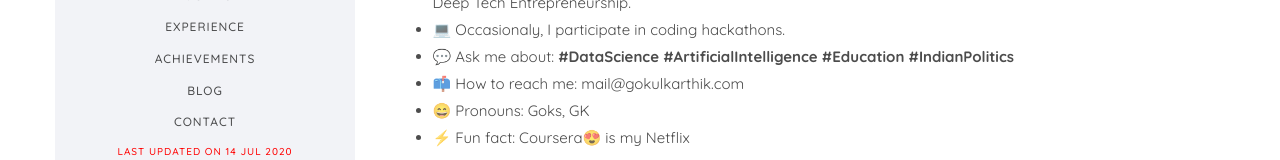
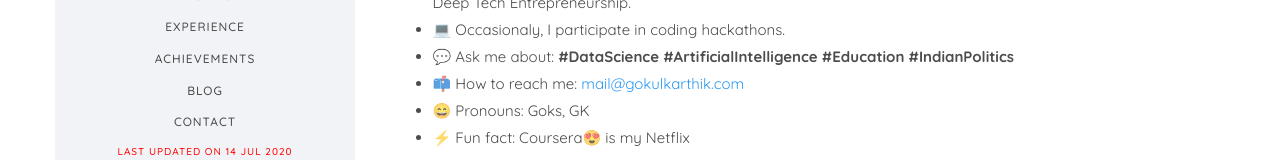
Before and after one commit to gokulkarthik/gokulkarthik.github.io, a plain HTML site: page index.html in a window 1280 px wide. Shown: the part 442-602 px from the top of the page. Drawn offline with nearby package versions, Linux system fonts and the light colour scheme; files whose address does not match are found by name; a web font is replaced by a local one.

Commit message:
Update index.html

```diff
--- a/index.html
+++ b/index.html
@@ -164,7 +164,7 @@ Copyright &copy;<script>document.write(new Date().getFullYear());</script> All r
 											<li>👯 I’m looking to collaborate with fellow techies / business savvy people who are passionate about Digital Deep Tech Entrepreneurship.</li>
 											<li>💻 Occasionaly, I participate in coding hackathons.</li>
 											<li>💬 Ask me about: <b>#DataScience #ArtificialIntelligence #Education #IndianPolitics</b></li>
-											<li>📫 How to reach me: mail@gokulkarthik.com</li>
+											<li>📫 How to reach me: <a href="mailto:mail@gokulkarthik.com" target="_blank">mail@gokulkarthik.com</a></li>
 											<li>😄 Pronouns: Goks, GK</li>
 											<li>⚡ Fun fact: Coursera😍 is my Netflix</li>
 										</ul>
```
